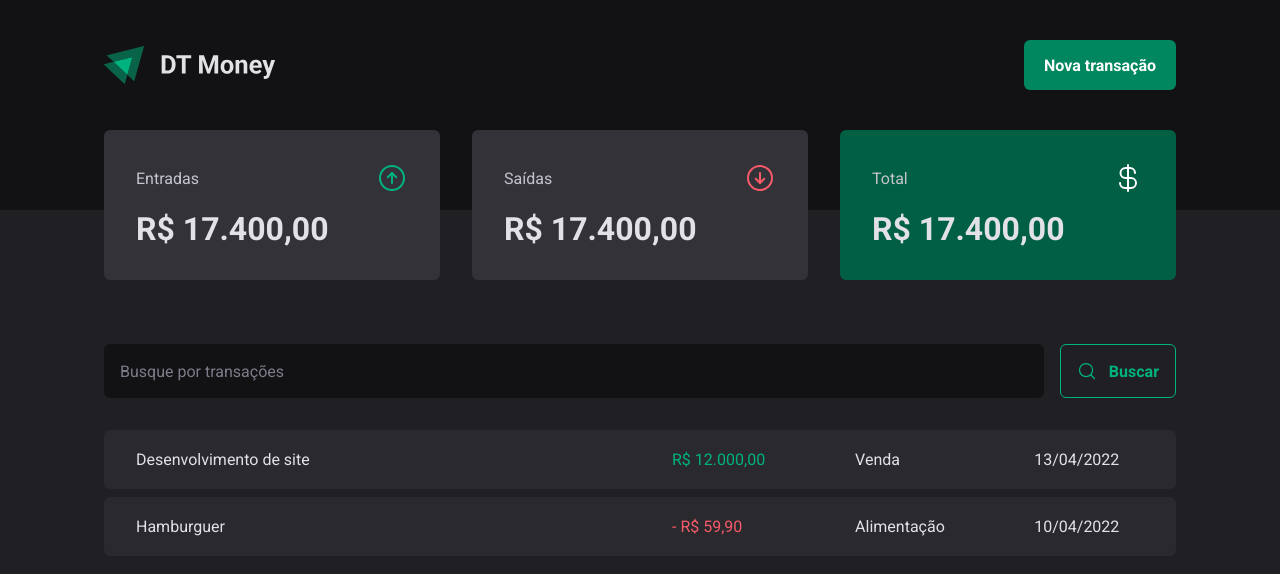
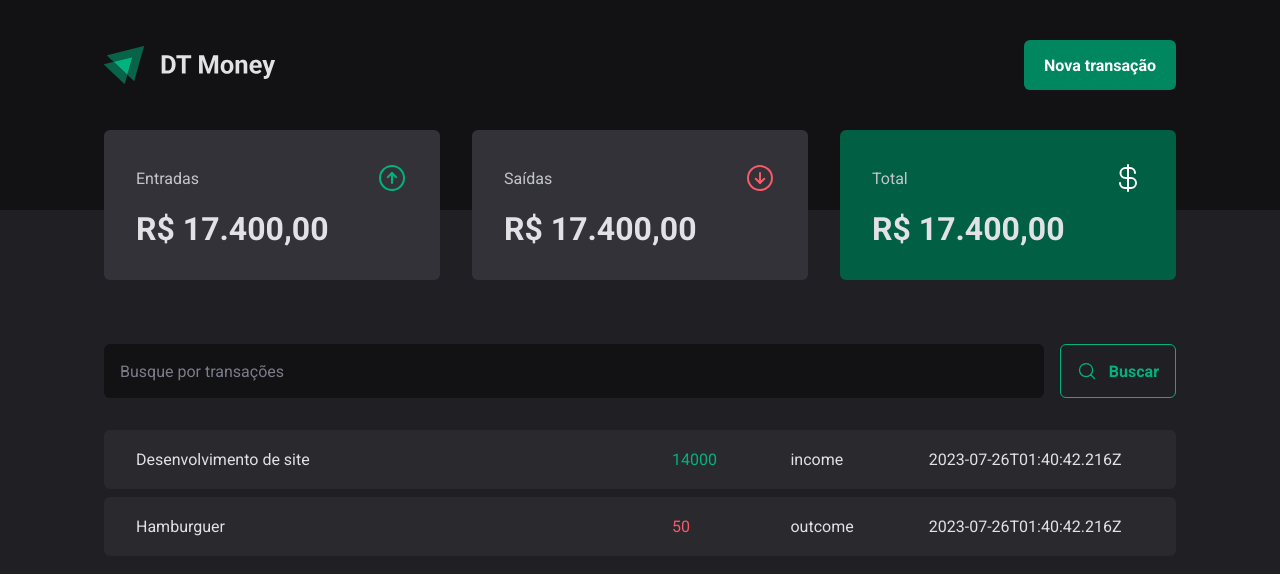
Before and after one commit to igorgms/03-dt-money, a React (Vite) app: page / in a window 1280 px wide. Shown: the top 574 px of the page. Built offline with nearby package versions, Linux system fonts and the light colour scheme; data requests are answered from the project's data file.

Commit message:
add json server

```diff
--- a/package.json
+++ b/package.json
@@ -5,13 +5,14 @@
   "type": "module",
   "scripts": {
     "dev": "vite",
+    "dev:server": "json-server server.json -w -d 500",
     "build": "tsc && vite build",
     "lint": "eslint src --ext ts,tsx --report-unused-disable-directives --max-warnings 0",
     "preview": "vite preview"
   },
   "dependencies": {
     "@radix-ui/react-dialog": "^1.0.0",
-    "@radix-ui/react-radio-group": "^1.0.0",
+    "@radix-ui/react-radio-group": "^1.1.3",
     "phosphor-react": "^1.4.1",
     "react": "^18.2.0",
     "react-dom": "^18.2.0",
@@ -27,6 +28,7 @@
     "eslint": "^8.38.0",
     "eslint-plugin-react-hooks": "^4.6.0",
     "eslint-plugin-react-refresh": "^0.3.4",
+    "json-server": "^0.17.3",
     "typescript": "^5.0.2",
     "vite": "^4.3.2"
   }
--- /dev/null
+++ b/server.json
@@ -0,0 +1,20 @@
+{
+  "transactions": [
+    {
+      "id": 1,
+      "description": "Desenvolvimento de site",
+      "type": "income",
+      "category": "Venda",
+      "price": 14000,
+      "createdAt": "2023-07-26T01:40:42.216Z"
+    },
+    {
+      "id": 2,
+      "description": "Hamburguer",
+      "type": "outcome",
+      "category": "Alimentação",
+      "price": 50,
+      "createdAt": "2023-07-26T01:40:42.216Z"
+    }
+  ]
+}
--- a/src/Pages/Transactions/index.tsx
+++ b/src/Pages/Transactions/index.tsx
@@ -1,3 +1,4 @@
+import { useEffect, useState } from 'react';
 import { Header } from '../../components/Header';
 import { Summary } from '../../components/Summary';
 import { SearchForm } from './components/SearchForm';
@@ -7,7 +8,28 @@
   TransactionsTable,
 } from './styles';
 
+type Transaction = {
+  id: number;
+  description: string;
+  type: 'income' | 'outcome';
+  price: number;
+  category: string;
+  createdAt: string;
+};
+
 export function Transactions() {
+  const [transactions, setTransactions] = useState<Transaction[]>([]);
+
+  async function loadTransactions() {
+    const response = await fetch('http://localhost:3000/transactions');
+    const data = await response.json();
+
+    setTransactions(data);
+  }
+  useEffect(() => {
+    loadTransactions();
+  });
+
   return (
     <div>
       <Header />
@@ -18,23 +40,18 @@
 
         <TransactionsTable>
           <tbody>
-            <tr>
-              <td width='50%'>Desenvolvimento de site</td>
-              <td>
-                {' '}
-                <PriceHightLight variant='income'>R$ 12.000,00</PriceHightLight>
-              </td>
-              <td>Venda</td>
-              <td>13/04/2022</td>
-            </tr>
-            <tr>
-              <td width='50%'>Hamburguer</td>
-              <td>
-                <PriceHightLight variant='outcome'>- R$ 59,90</PriceHightLight>
-              </td>
-              <td>Alimentação</td>
-              <td>10/04/2022</td>
-            </tr>
+            {transactions.map((transaction) => (
+              <tr key={transaction.id}>
+                <td width='50%'>{transaction.description}</td>
+                <td>
+                  <PriceHightLight variant={transaction.type}>
+                    {transaction.price}
+                  </PriceHightLight>
+                </td>
+                <td>{transaction.type}</td>
+                <td>{transaction.createdAt}</td>
+              </tr>
+            ))}
           </tbody>
         </TransactionsTable>
       </TransactionsContainer>
```
Also changed, not shown: 1 other file (tests, documents, lock files or other folders).
